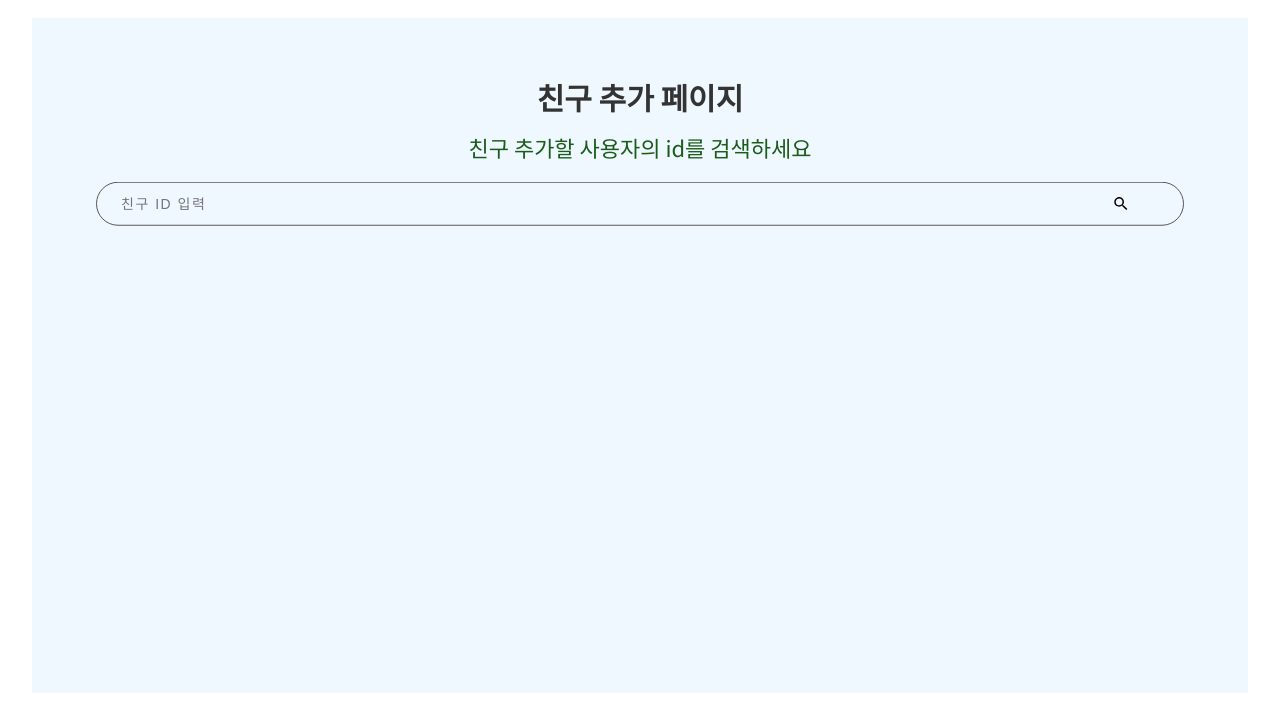
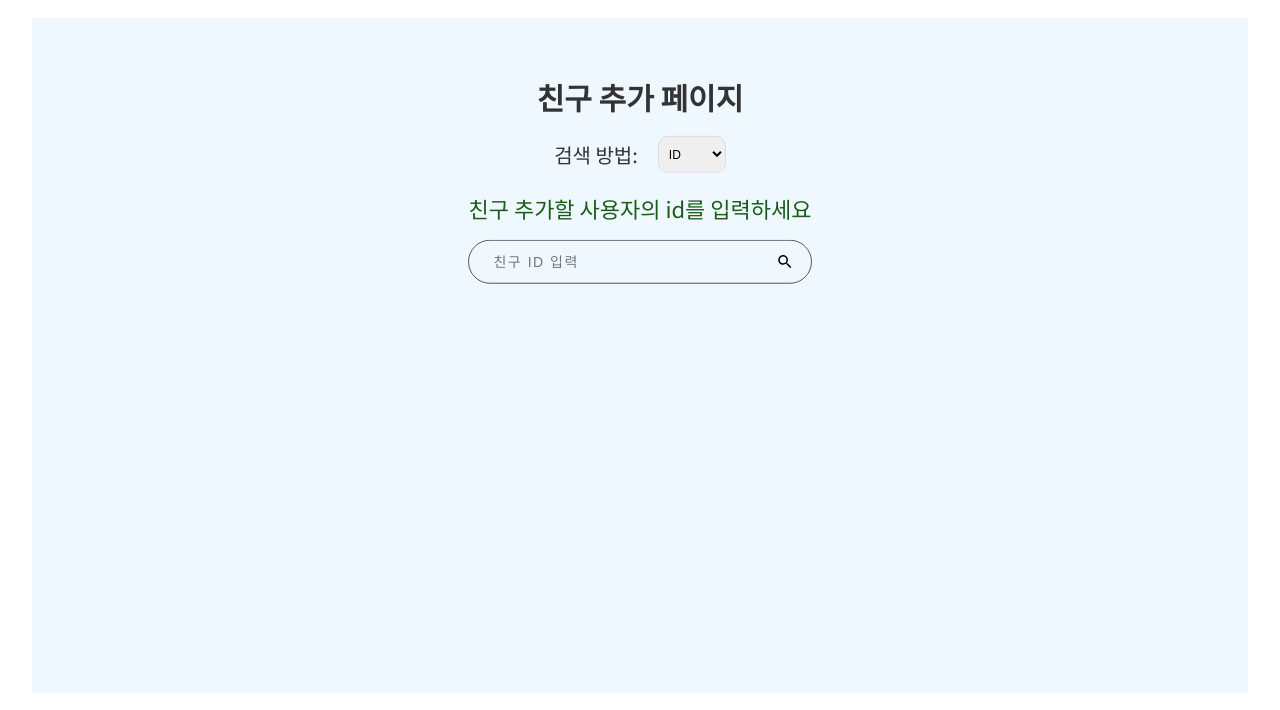
Before and after one commit to ParkGolfOne/pirogramming_final_project, a Django app: page /users/add_friend/1/ in a window 1280 px wide. Shown: the part 90-800 px from the top of the page. Run offline with Django 5.2, Linux system fonts and the light colour scheme; the visitor is signed in with stand-in values (Sample User, id 1); data comes from the database, SQL or seed files in the repository; some web fonts are replaced.

Commit message:
[style] 친구추가 시 email로 검색 추가

```diff
--- a/server/apps/users/models.py
+++ b/server/apps/users/models.py
@@ -10,7 +10,7 @@ def get_default_image():
     image_path = f'{MEDIA_ROOT}/user/default'  # 기본 이미지 디렉토리 경로
     default_images = os.listdir(image_path)
     final_image = os.path.join(image_path, random.choice(default_images))
-    return final_image.split('/media/')[1]
+    return final_image.split('media/')[1]
 
 # 유저 모델
 class User(AbstractUser):
--- a/server/apps/users/views.py
+++ b/server/apps/users/views.py
@@ -371,6 +371,7 @@ def delete_friend(request, pk):
                 'id': friend.id,
                 'username': friend.username,
                 'nickname': friend.nickname,
+                'image': friend.image.url,
             }
             friend_json.append(friend_data)
         return JsonResponse(friend_json, safe=False)
--- a/server/static/users/css/add_friend.css
+++ b/server/static/users/css/add_friend.css
@@ -1,6 +1,7 @@
 @use postcss-color-function;
 @use postcss-nested;
 @import url('https://fonts.googleapis.com/css?family=Raleway:400,700,900');
+
 
 .search__container {
     padding: 64px;
@@ -13,11 +14,41 @@
     gap: 24px;
 }
 
+.search__type {
+    display: flex;
+    align-items: center;
+    gap: 20px;
+}
+
+.search__container label {
+    font-size: 2rem;
+}
+
+.search__container select {
+    font-size: 1.2rem;
+    padding: .8em .5em;
+    border: 1px solid #ddd;
+    border-radius: 10px;
+}
+
+select::-ms-expand {
+    display: none;
+}
+
+.search__container select:focus {
+    border-color: #aaa;
+    box-shadow: 0 0 1px 2px var(--green--medium--color);
+    box-shadow: 0 0 0 2px -moz-mac-focusring;
+    outline: none;
+}
+
+
 .search__title {
     font-size: 22px;
     /* font-weight: 900; */
     text-align: center;
     color: var(--green--dark--color);
+    margin-bottom: 20px;
 }
 
 .search__input {
@@ -60,7 +91,7 @@
     }
 }
 
-#candidate_list {
+.candidate_list {
     display: flex;
     font-size: 20px;
     flex-direction: column;
@@ -69,7 +100,7 @@
     width: 100%;
 }
 
-#candidate_list li {
+.candidate_list li {
     display: flex;
     font-size: 20px;
     align-items: center;
--- a/server/templates/users/add_friend.html
+++ b/server/templates/users/add_friend.html
@@ -6,11 +6,33 @@
 {% block content %}
 <div class="search__container">
   <h1>친구 추가 페이지</h2>
-  <p class="search__title">친구 추가할 사용자의 id를 검색하세요</p>
-  <input id="friend_search_input" class="search__input" placeholder="친구 id 입력">
-  <container class = "rel_search">
-      <ul class="pop_rel_friend" id="candidate_list"></ul>
-  </container>
+  <div class="search__type">
+    <label for="search_type">검색 방법:</label>
+    <select id="search_type" name="search_type">
+      <option value="id">ID</option>
+      <option value="email">이메일</option>
+    </select>
+  </div>
+
+  <!--CASE 1: ID로 친구 검색-->
+  <div id="id_search" class="search">
+    <p class="search__title">친구 추가할 사용자의 id를 입력하세요</p>
+    <input id="friend_id_search_input" class="search__input" placeholder="친구 id 입력">
+    <container class = "rel_search">
+        <ul class="pop_rel_friend candidate_list"></ul>
+    </container>
+  </div>
+  <!---->
+
+  <!--CASE 2: Email로 친구 검색-->
+  <div id="email_search" class="search" style="display: none;">
+    <p class="search__title">친구 추가할 사용자의 email를 입력하세요</p>
+    <input id="friend_email_search_input" class="search__input" placeholder="친구 email 입력">
+    <container class = "rel_search">
+        <ul class="pop_rel_friend candidate_list"></ul>
+    </container>
+  </div>
+  <!---->
   {% comment %} css 를 위해 남겨둠 {% endcomment %}
   {% comment %} <ul id="candidate_list">
     {% for candidate in candidates %}
```
Also changed, not shown: server/apps/search/views.py (+42 -23 lines), server/static/search/js/search_friend.js (+49 -10 lines), server/static/users/js/add_friend.js (+35 -7 lines), server/static/users/js/delete_friend.js (+11 -6 lines), server/templates/users/friend_list.html (+4 -16 lines).
